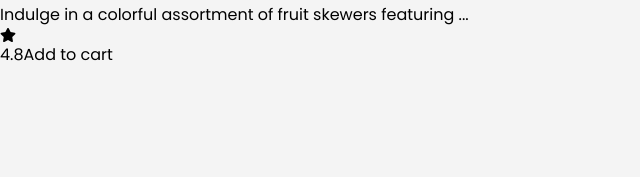
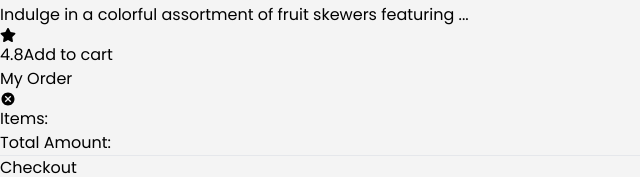
Before and after one commit to krish-nakrani-2002/Food-Mood, a React (Vite) app in the folder foodmood/: page / in a window 1280 px wide. Shown: the part 8547-8724 px from the top of the page, without its empty margins (0-640 px from the left). Before the commit the page ends 8614 px from the top, so only its background shows below. Built offline with nearby package versions, Linux system fonts and the light colour scheme.

Commit message:
create cart menu

```diff
--- a/foodmood/index.html
+++ b/foodmood/index.html
@@ -2,7 +2,7 @@
 <html lang="en">
   <head>
     <meta charset="UTF-8" />
-    <link rel="icon" type="image/svg+xml" href="src/assets/foodmood.png" />
+    <link rel="icon" type="image/svg+xml" href="src/assets/clsfd.jpg" />
     <meta name="viewport" content="width=device-width, initial-scale=1.0" />
     <title>Food Mood</title>
   </head>
--- /dev/null
+++ b/foodmood/src/Components/Cart.jsx
@@ -0,0 +1,23 @@
+import React from 'react'
+import { IoMdCloseCircle } from "react-icons/io";
+
+const Cart = () => {
+  return (
+  <>
+    <div className='fixed top-0 right-0 w-full lg:w-[21vw] h-full p-5 bg-white'>
+        <div className='flex justify-between my-3'>
+            <span className='text-xl font-bold text-gray-800'>My Order</span>
+            <IoMdCloseCircle className='border-2 border-gray-600 text-gray-600 font-bold p-1 text-xl rounded-md hover:text-red-400 hover:border-red-400 cursor-pointer' />
+        </div>
+        <div className='absolute bottom-0'>
+            <h3 className='font-semibold text-gray-800'>Items: </h3>
+            <h3 className='font-semibold text-gray-800'>Total Amount: </h3>
+            <hr className='w-[90vw] lg:w-[18vw] my-2' />
+            <button className='bg-green-500 font-bold text-white px-3 py-2 rounded-lg w-[90vw] lg:w-[18vw] mb-5'>Checkout</button>
+        </div>
+    </div>
+  </>
+ );
+}
+
+export default Cart
--- a/foodmood/src/pages/Home.jsx
+++ b/foodmood/src/pages/Home.jsx
@@ -2,6 +2,7 @@ import React from 'react'
 import Nav from '../Components/Nav'
 import CategoryMenu from '../Components/CategoryMenu'
 import FoodIteams from '../Components/FoodItems'
+import Cart from '../Components/Cart'
 
 function Home() {
   return (
@@ -9,6 +10,7 @@ function Home() {
       <Nav />
       <CategoryMenu />
       <FoodIteams />
+      <Cart />
     </>
   )
 }
```
